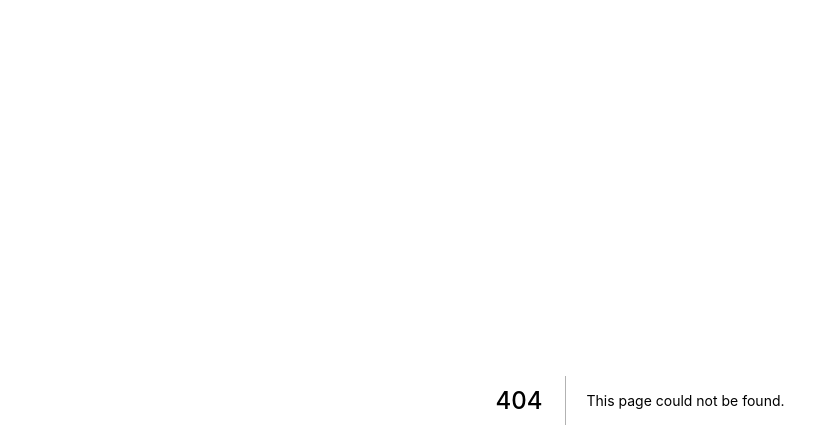
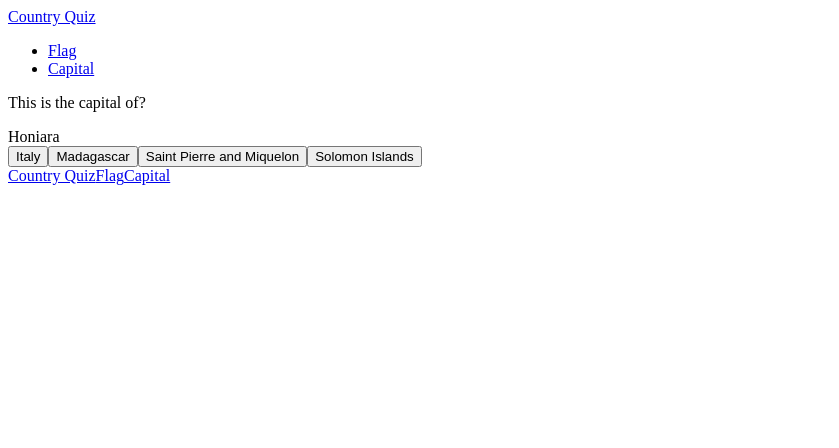
Before and after one commit to dsouzaalfred/countryquiz, a Next.js app: page /capital-to-country in a window 1280 px wide. Before the commit this address had no page. Shown: the top 448 px of the page, without its empty margins (0-839 px from the left). Built offline with nearby package versions, Linux system fonts and the light colour scheme.

Commit message:
add capital to country page

```diff
--- /dev/null
+++ b/pages/capital-to-country.tsx
@@ -0,0 +1,59 @@
+import type { NextPage } from "next";
+import { GetServerSideProps, InferGetServerSidePropsType } from "next";
+
+import { PageLayout } from "@/layouts/Page";
+import { QuestionCard } from "@/components/QuestionCard";
+import { PageTitle } from "@/components/PageTitle";
+
+import {
+  getRandomIndex,
+  constructFlagOptions,
+  shuffleArray,
+} from "@/utils/index";
+
+import data from "@/data/countries.json";
+
+export const getServerSideProps: GetServerSideProps = async () => {
+  const randomCountry = getRandomIndex(data.length);
+
+  const possibleAnswers: number[] = [
+    randomCountry,
+    getRandomIndex(data.length),
+    getRandomIndex(data.length),
+    getRandomIndex(data.length),
+  ];
+
+  const options = constructFlagOptions(possibleAnswers, data);
+
+  shuffleArray(options);
+
+  return {
+    props: {
+      answerObject: data[randomCountry],
+      options: options,
+      questionType: "capitalToCountry",
+      question: data[randomCountry].capital,
+    },
+  };
+};
+
+const CapitalToCountry: NextPage = ({
+  answerObject,
+  options,
+  questionType,
+  question,
+}: InferGetServerSidePropsType<typeof getServerSideProps>) => {
+  return (
+    <PageLayout>
+      <PageTitle title="This is the capital of?" />
+      <QuestionCard
+        answerObject={answerObject}
+        options={options}
+        questionType={questionType}
+        question={question}
+      />
+    </PageLayout>
+  );
+};
+
+export default CapitalToCountry;
```
